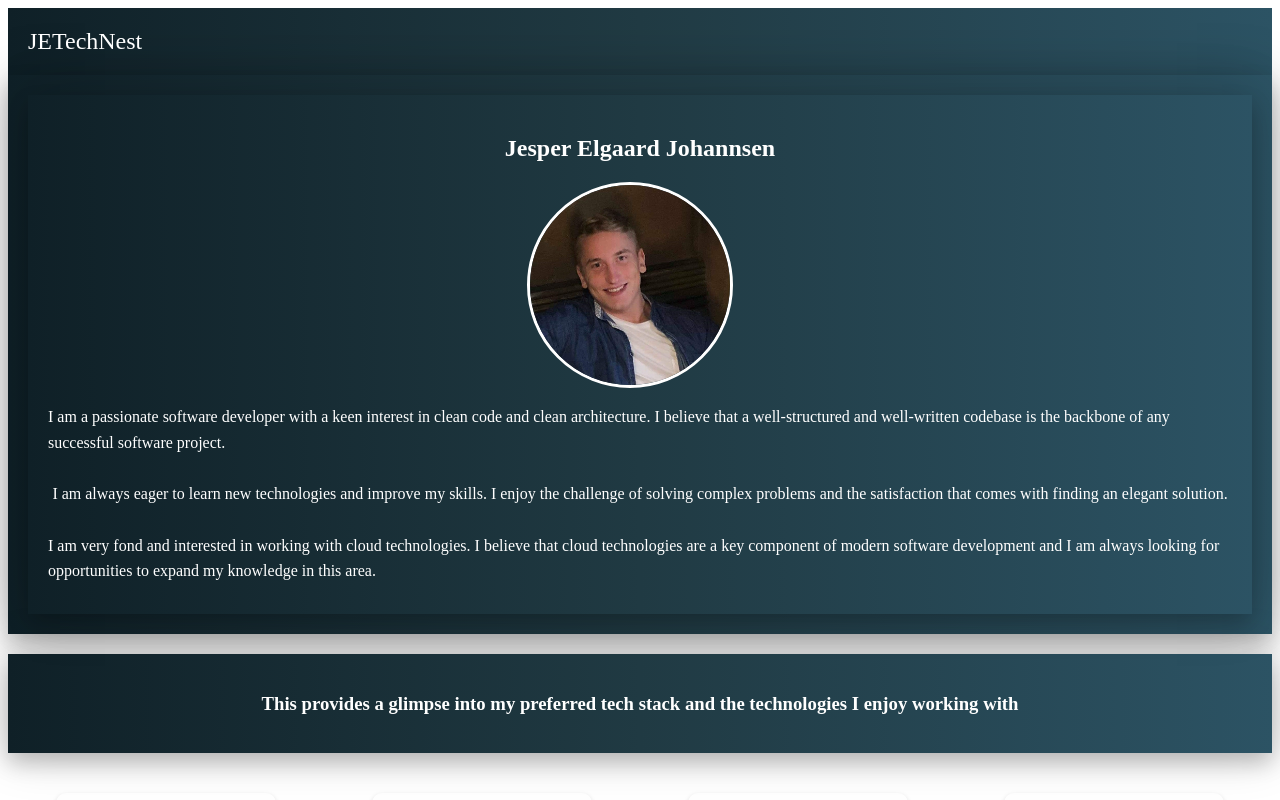
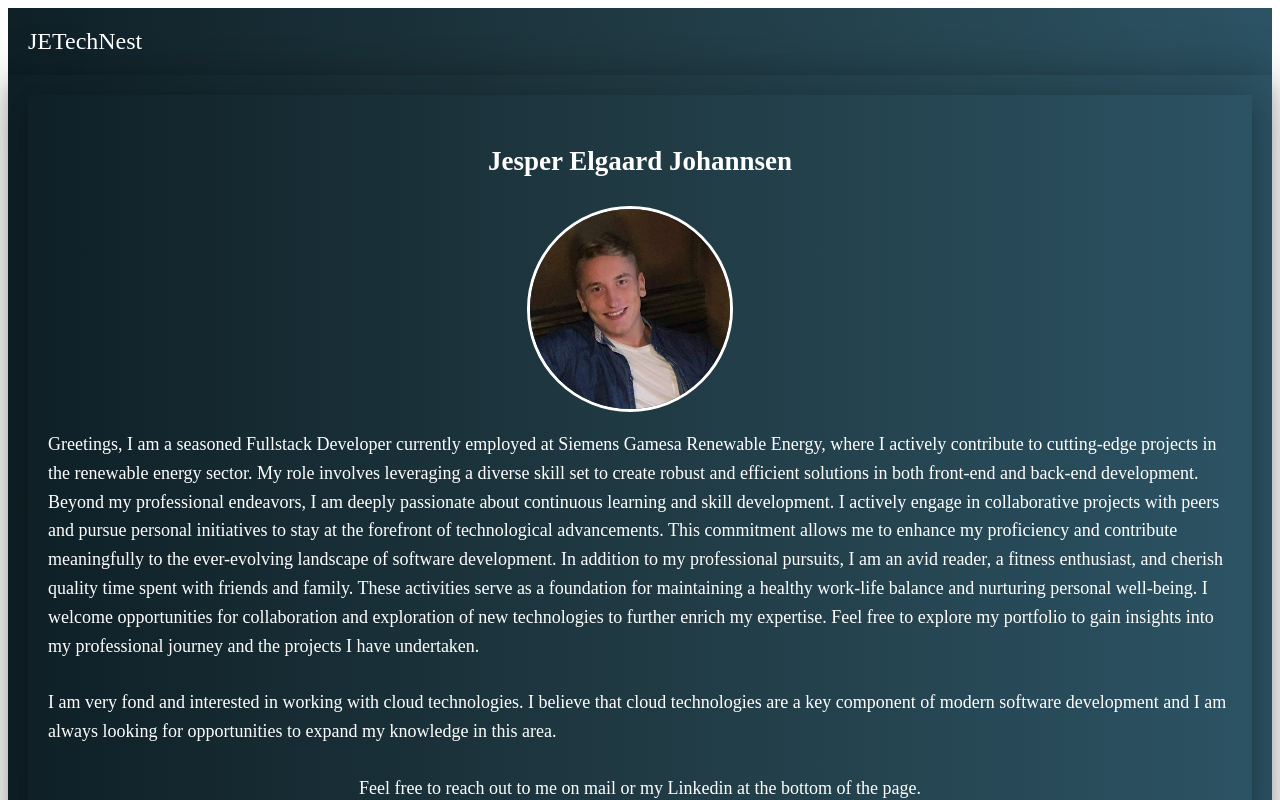
Before and after one commit to Jesperejohannsen/jetechnest, a React (Vite) app: page / in a window 1280 px wide. Shown: the top 800 px of the page. Built offline with nearby package versions, Linux system fonts and the light colour scheme.

Commit message:
finishing project

```diff
--- a/src/components/about/About.css
+++ b/src/components/about/About.css
@@ -15,6 +15,8 @@
   display: flex;
   flex-direction: column;
   align-items: center;
+  line-height: 1.8;
+  font-size: 18px;
 }
 
 .about-container {
--- a/src/components/about/About.tsx
+++ b/src/components/about/About.tsx
@@ -1,5 +1,7 @@
 import "./About.css";
 import profileImage from "../../assets/profilePicture.jpg";
+
+
 
 const About = () => {
   return (
@@ -7,24 +9,36 @@ const About = () => {
       <div className="about">
         <section id="about" className="about">
           <h2>Jesper Elgaard Johannsen</h2>
-          <img
-            src={profileImage}
-            alt="Profile"
-            className="profile-image"
-          />
+          <img src={profileImage} alt="Profile" className="profile-image" />
           <p>
-            I am a passionate software developer with a keen interest in clean
-            code and clean architecture. I believe that a well-structured and
-            well-written codebase is the backbone of any successful software
-            project.
+            Greetings, I am a seasoned Fullstack Developer currently employed at
+            Siemens Gamesa Renewable Energy, where I actively contribute to
+            cutting-edge projects in the renewable energy sector. My role
+            involves leveraging a diverse skill set to create robust and
+            efficient solutions in both front-end and back-end development.
+            Beyond my professional endeavors, I am deeply passionate about
+            continuous learning and skill development. I actively engage in
+            collaborative projects with peers and pursue personal initiatives to
+            stay at the forefront of technological advancements. This commitment
+            allows me to enhance my proficiency and contribute meaningfully to
+            the ever-evolving landscape of software development. In addition to
+            my professional pursuits, I am an avid reader, a fitness enthusiast,
+            and cherish quality time spent with friends and family. These
+            activities serve as a foundation for maintaining a healthy work-life
+            balance and nurturing personal well-being. I welcome opportunities
+            for collaboration and exploration of new technologies to further
+            enrich my expertise. Feel free to explore my portfolio to gain
+            insights into my professional journey and the projects I have
+            undertaken.
           </p>
           <p>
-            I am always eager to learn new technologies and improve my skills. I
-            enjoy the challenge of solving complex problems and the satisfaction
-            that comes with finding an elegant solution.
+            I am very fond and interested in working with cloud technologies. I
+            believe that cloud technologies are a key component of modern
+            software development and I am always looking for opportunities to
+            expand my knowledge in this area.
           </p>
           <p>
-          I am very fond and interested in working with cloud technologies. I believe that cloud technologies are a key component of modern software development and I am always looking for opportunities to expand my knowledge in this area.
+            Feel free to reach out to me on mail or my Linkedin at the bottom of the page.
           </p>
         </section>
       </div>
```
